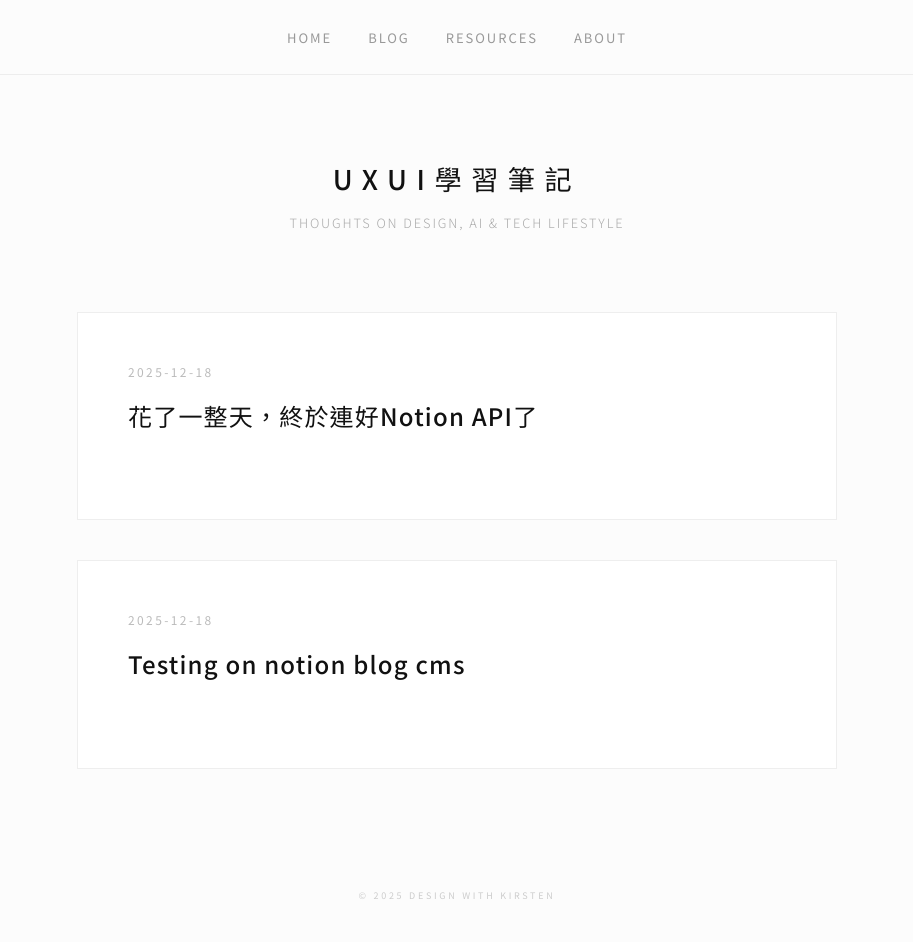
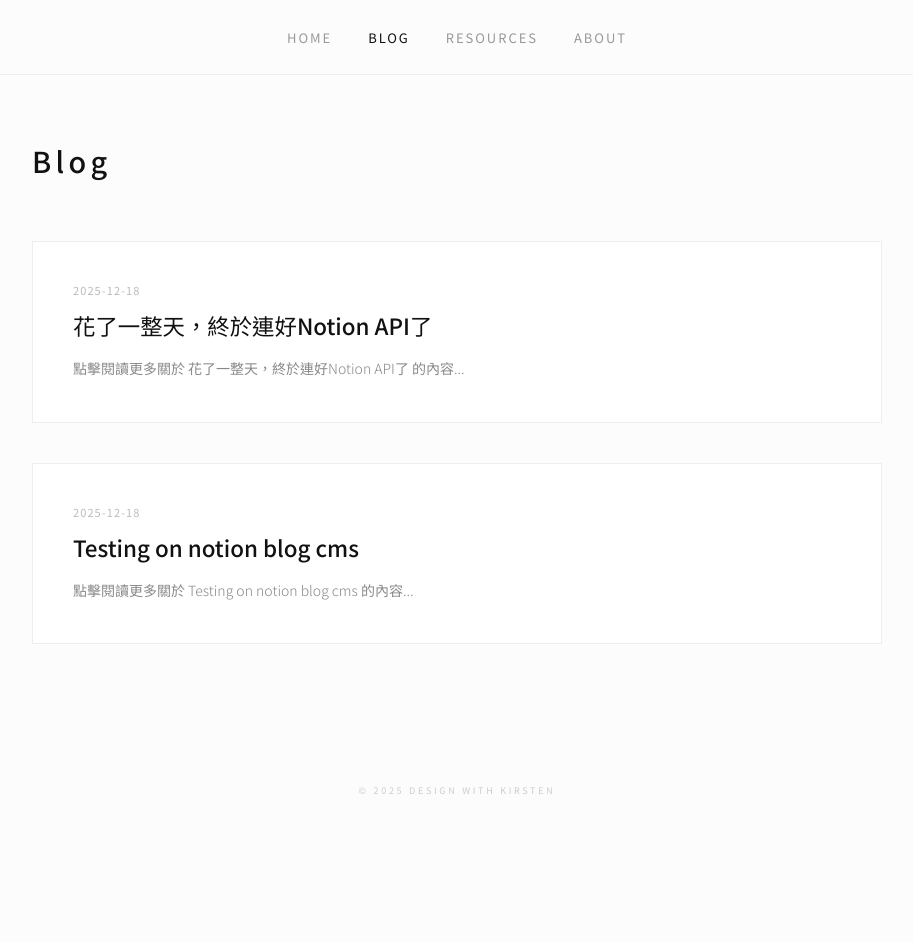
Before and after one commit to kirstenyau/kirstenyau.github.io, a plain HTML site: page blog.html in a window 1280 px wide. Shown: the whole page, without its empty margins (183-1096 px from the left). After the commit the page ends 837 px from the top, so only its background shows below. Drawn offline with Linux system fonts and the light colour scheme.

Commit message:
Update blog.html

```diff
--- a/blog.html
+++ b/blog.html
@@ -3,9 +3,8 @@
 <head>
     <meta charset="UTF-8">
     <meta name="viewport" content="width=device-width, initial-scale=1.0, maximum-scale=1.0, user-scalable=no">
-    <title>UXUI學習筆記 | DESIGN WITH KIRSTEN</title>
+    <title>Blog | DESIGN WITH KIRSTEN</title>
     <style>
-        /* 1. 基礎日系字體與配色 */
         @import url('https://fonts.googleapis.com/css2?family=Noto+Sans+TC:wght@300;400;500;700&display=swap');
 
         * { box-sizing: border-box; -webkit-tap-highlight-color: transparent; }
@@ -13,15 +12,13 @@
         body {
             font-family: "Noto Sans TC", "PingFang TC", sans-serif;
             background-color: #fcfcfc;
-            margin: 0;
-            color: #333;
-            padding-top: 100px; /* 為了固定 nav 留空 */
+            margin: 0; color: #333;
+            padding-top: 100px; /* 確保內容不被固定導覽列遮住 */
         }
 
-        /* 2. 導覽列：與 Index 完全一致 */
+        /* 全站統一導覽列 */
         nav {
-            position: fixed;
-            top: 0; left: 0; width: 100%; height: 75px;
+            position: fixed; top: 0; left: 0; width: 100%; height: 75px;
             background: rgba(252, 252, 252, 0.85);
             backdrop-filter: blur(10px); -webkit-backdrop-filter: blur(10px);
             display: flex; align-items: center; justify-content: center;
@@ -36,78 +33,56 @@
         }
         nav a:hover { color: #111; }
 
-        .container { max-width: 800px; margin: 0 auto; padding: 40px 20px; }
+        .container { max-width: 900px; margin: 0 auto; padding: 40px 25px; }
 
-        /* 3. 標題區：與 Index 垂直線感應 */
-        .page-header { text-align: center; margin-bottom: 80px; }
-        .page-header h1 {
-            font-size: 1.7rem; font-weight: 500; letter-spacing: 0.35em;
-            color: #111; margin-bottom: 15px;
-            text-transform: uppercase;
-        }
-        .page-header .sub-title {
-            font-size: 0.8rem; color: #aaa; letter-spacing: 0.15em; font-weight: 300;
+        /* 文章清單排版 (日式直角卡片) */
+        .page-header { margin-bottom: 60px; text-align: left; }
+        .page-title {
+            font-size: 1.8rem; font-weight: 500; color: #111;
+            letter-spacing: 0.15em; margin: 0;
         }
 
-        /* 4. Blog 卡片：日式直角與呼吸感 */
-        #post-list { display: flex; flex-direction: column; gap: 40px; }
+        #post-list {
+            display: grid;
+            grid-template-columns: 1fr;
+            gap: 40px;
+        }
 
-        .post-card {
-            background: #fff;
-            border: 1px solid #eeeeee; /* 極細邊框 */
-            padding: 50px;
+        .post-item {
+            display: block;
             text-decoration: none;
             color: inherit;
+            background: #fff;
+            border: 1px solid #eee; /* 直角邊框 */
+            padding: 40px;
             transition: 0.4s cubic-bezier(0.165, 0.84, 0.44, 1);
-            display: block;
-            border-radius: 0; /* 堅持直角 */
-            position: relative;
         }
 
-        .post-card:hover {
+        .post-item:hover {
             border-color: #111;
             transform: translateY(-5px);
-            box-shadow: 0 20px 40px rgba(0,0,0,0.03);
+            box-shadow: 0 10px 30px rgba(0,0,0,0.03);
         }
 
-        .post-date {
-            font-size: 0.75rem; color: #bbb;
-            margin-bottom: 18px; letter-spacing: 0.2em;
-            display: block;
-            font-weight: 400;
-        }
+        .post-date { font-size: 11px; color: #bbb; letter-spacing: 0.1em; display: block; margin-bottom: 12px; }
+        .post-item h2 { font-size: 1.4rem; font-weight: 500; margin: 0 0 15px 0; color: #111; line-height: 1.4; }
+        .post-excerpt { font-size: 14px; color: #888; line-height: 1.8; font-weight: 300; margin: 0; }
 
-        .post-title {
-            font-size: 1.5rem; font-weight: 500; color: #111;
-            margin: 0 0 20px 0; line-height: 1.5;
-            letter-spacing: 0.05em;
-        }
-
-        .post-description {
-            font-size: 0.95rem; color: #777; line-height: 1.8;
-            font-weight: 300;
-            /* 限制兩行溢出 */
-            display: -webkit-box;
-            -webkit-line-clamp: 2;
-            -webkit-box-orient: vertical;
-            overflow: hidden;
-            text-overflow: ellipsis;
-        }
-
-        /* 5. 頁尾 */
         footer {
-            padding: 80px 0 40px;
+            padding: 100px 0 40px;
             text-align: center; font-size: 9px; color: #ccc;
             letter-spacing: 0.3em;
             text-transform: uppercase;
         }
 
-        /* 手機版優化 */
+        /* 手機版適應：修正 Nav Bar 擠壓與卡片內距 */
         @media (max-width: 600px) {
-            .page-header h1 { font-size: 1.35rem; letter-spacing: 0.2em; }
-            .post-card { padding: 35px 25px; }
-            .post-title { font-size: 1.2rem; }
-            nav a { margin: 0 10px; font-size: 11px; }
+            nav { height: 65px; }
+            nav a { margin: 0 10px; font-size: 11px; letter-spacing: 0.1em; }
+            .container { padding: 20px 20px; }
+            .post-item { padding: 30px 20px; }
+            .post-item h2 { font-size: 1.2rem; }
+            .page-title { font-size: 1.5rem; }
         }
     </style>
 </head>
@@ -115,54 +90,50 @@
 
     <nav>
         <a href="index.html">Home</a>
-        <a href="blog.html">Blog</a>
+        <a href="blog.html" style="color:#111;">Blog</a>
         <a href="resources.html">Resources</a>
         <a href="about.html">About</a>
     </nav>
 
-    <div class="container">
+    <main class="container">
         <header class="page-header">
-            <h1>UXUI學習筆記</h1>
-            <div class="sub-title">THOUGHTS ON DESIGN, AI & TECH LIFESTYLE</div>
+            <h1 class="page-title">Blog</h1>
         </header>
 
         <div id="post-list">
-            <p style="text-align: center; color: #ccc; letter-spacing: 0.2em; font-size: 12px;">LOADING...</p>
+            <p style="color: #ccc;">Loading posts...</p>
         </div>
-    </div>
+    </main>
 
     <footer>
         &copy; 2025 DESIGN WITH KIRSTEN
     </footer>
 
     <script>
-        async function fetchPosts() {
+        async function loadPosts() {
             try {
-                // 這裡路徑維持你原本專案的 posts/posts.json
-                const response = await fetch('posts/posts.json');
-                const posts = await response.json();
+                const res = await fetch('posts/posts.json');
+                const posts = await res.json();
                 const list = document.getElementById('post-list');
                 list.innerHTML = '';
 
                 posts.forEach(post => {
-                    const card = document.createElement('a');
-                    // 維持原本的跳轉邏輯
-                    card.href = `post.html?slug=${post.slug}`;
-                    card.className = 'post-card';
-
-                    card.innerHTML = `
+                    const item = document.createElement('a');
+                    item.href = `post.html?slug=${post.slug}`;
+                    item.className = 'post-item';
+                    item.innerHTML = `
                         <span class="post-date">${post.date}</span>
-                        <h2 class="post-title">${post.title}</h2>
-                        <p class="post-description">${post.description || ''}</p>
+                        <h2>${post.title}</h2>
+                        <p class="post-excerpt">${post.excerpt || '點擊閱讀更多關於 ' + post.title + ' 的內容...'}</p>
                     `;
-                    list.appendChild(card);
+                    list.appendChild(item);
                 });
             } catch (e) {
-                console.error("Fetch error:", e);
-                document.getElementById('post-list').innerHTML = '<p style="text-align:center; color:#999;">目前尚無文章</p>';
+                console.error("載入文章失敗:", e);
+                document.getElementById('post-list').innerHTML = '<p>暫時無法載入文章。</p>';
             }
         }
-        fetchPosts();
+        loadPosts();
     </script>
 </body>
 </html>
```
